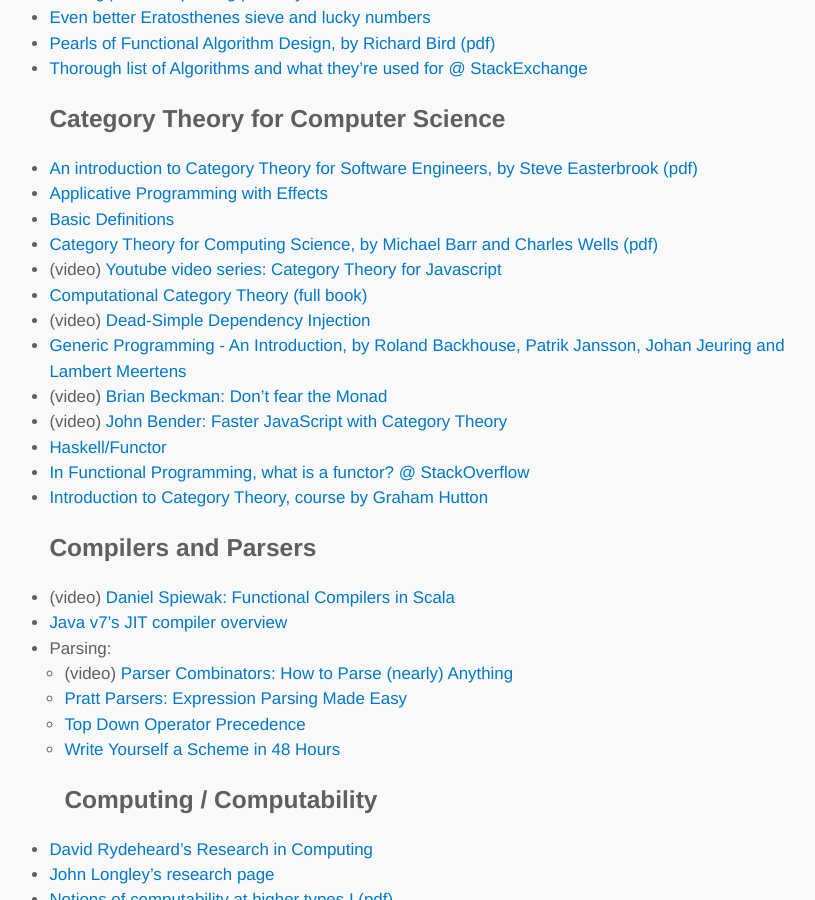
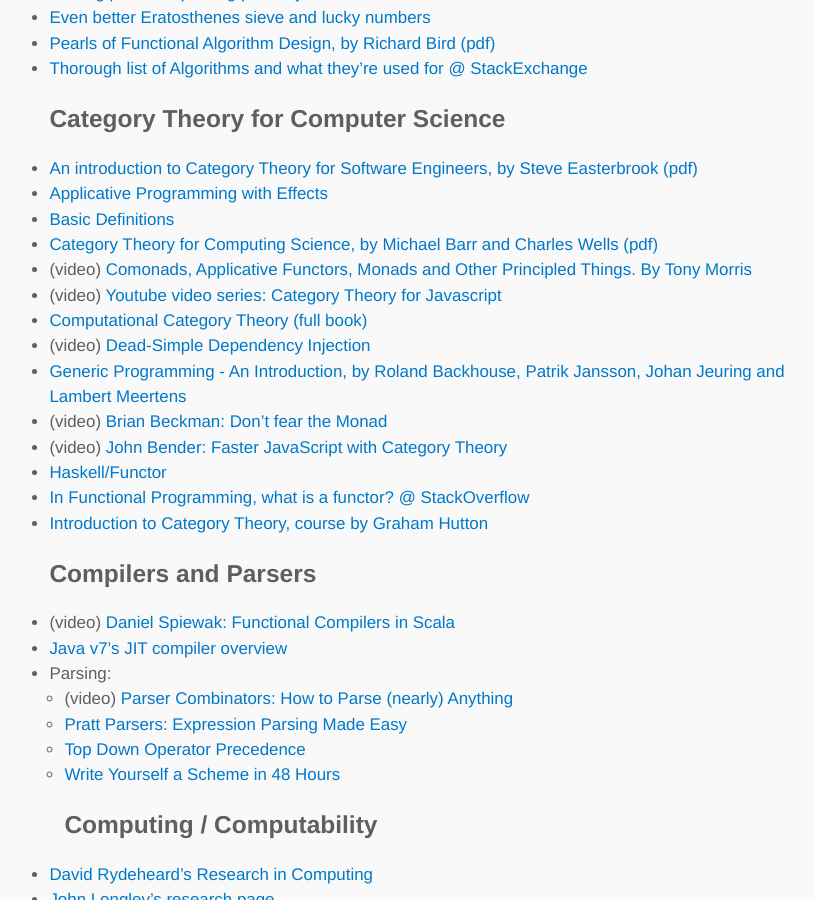
Before and after one commit to lambdatoast/lambdatoast.github.com, a Jekyll site: the page built from cs-resources/index.md, in a window 1280 px wide and 900 px high, scrolled down 374 px. Shown: the whole window, without its empty margins (200-1015 px from the left). Built offline with Jekyll 4.4.1, drawn with Linux system fonts in a browser that asks for light colours.

Commit message:
Add link to Comonads, Applicative Functors, Monads and Other Principled Things talk by Tony Morris.

```diff
--- a/cs-resources/index.md
+++ b/cs-resources/index.md
@@ -18,6 +18,7 @@
   - [Applicative Programming with Effects](http://www.soi.city.ac.uk/~ross/papers/Applicative.html)
   - [Basic Definitions](http://mathprelims.wordpress.com/2009/02/22/category-theory-basic-definitions/)
   - [Category Theory for Computing Science, by Michael Barr and Charles Wells (pdf)](http://www.math.mcgill.ca/triples/Barr-Wells-ctcs.pdf)
+  - (video) [Comonads, Applicative Functors, Monads and Other Principled Things. By Tony Morris](http://vimeo.com/90738761)
   - (video) [Youtube video series: Category Theory for Javascript](http://www.youtube.com/user/metawetayt/videos)
   - [Computational Category Theory (full book)](http://www.cs.man.ac.uk/~david/categories/)
   - (video) [Dead-Simple Dependency Injection](http://www.youtube.com/watch?v=ZasXwtTRkio)
```
